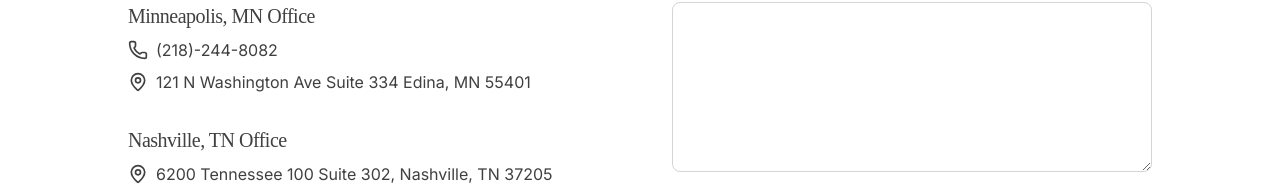
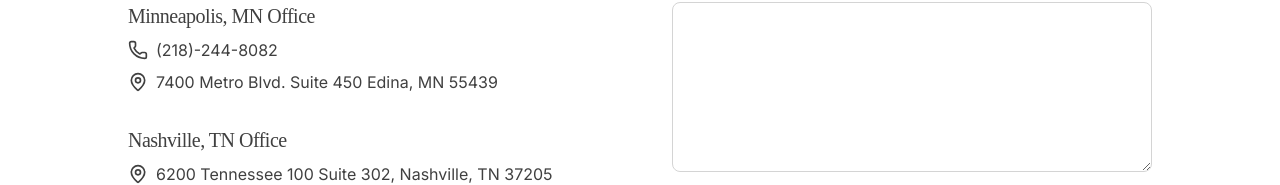
Before and after one commit to mhlauf1/stoc, a Next.js app: page /contact in a window 1280 px wide. Shown: the part 338-523 px from the top of the page. Built offline with nearby package versions, Linux system fonts and the light colour scheme.

Commit message:
updating MN address

```diff
--- a/src/app/contact/page.tsx
+++ b/src/app/contact/page.tsx
@@ -96,7 +96,7 @@ export default function ContactPage() {
                 <div className="flex items-center gap-2">
                   <MapPin size={20} className="size-4 md:size-5" />
                   <address className="not-italic">
-                    121 N Washington Ave Suite 334 Edina, MN 55401
+                    7400 Metro Blvd. Suite 450 Edina, MN 55439
                   </address>
                 </div>
               </div>
```
